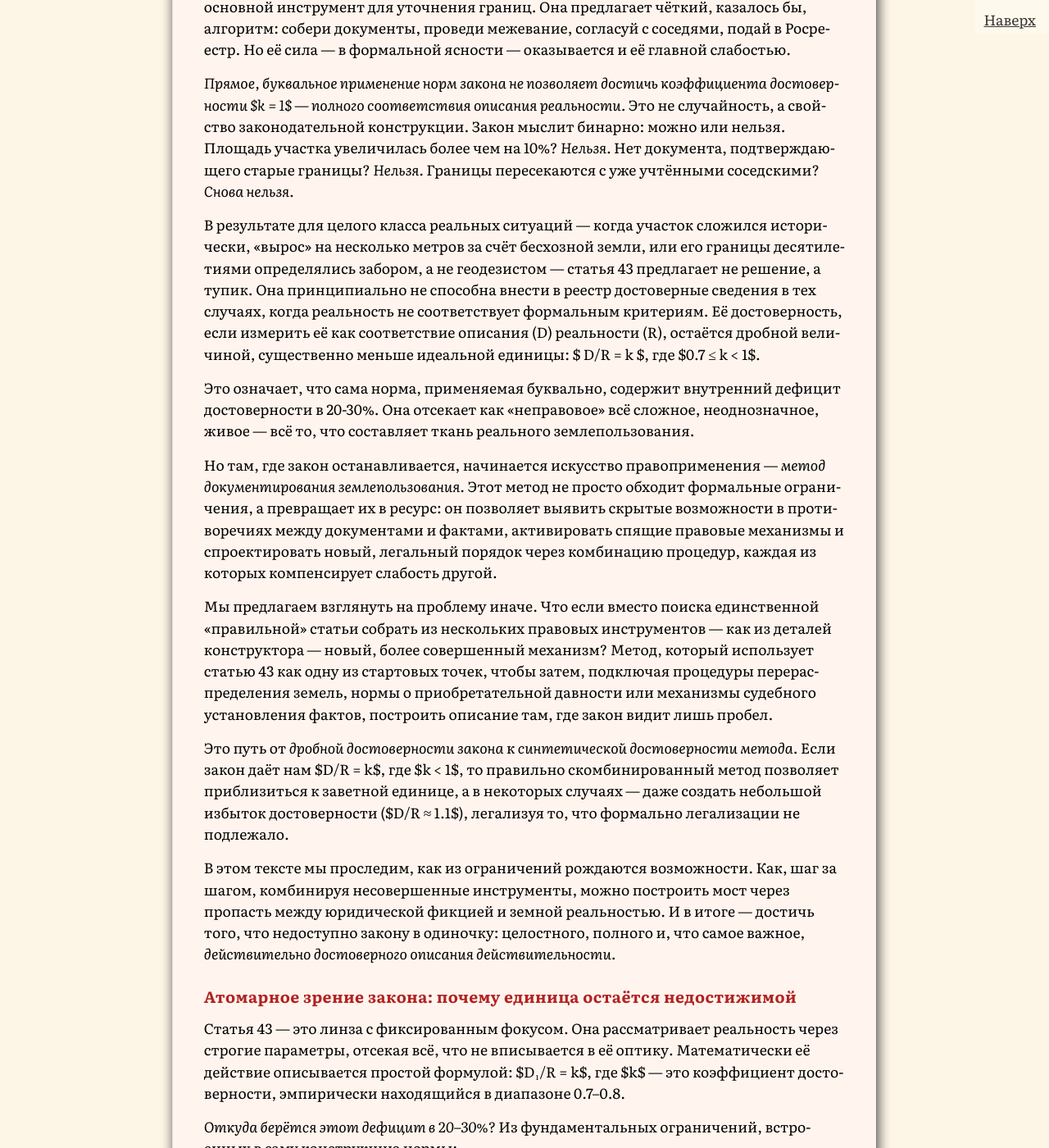
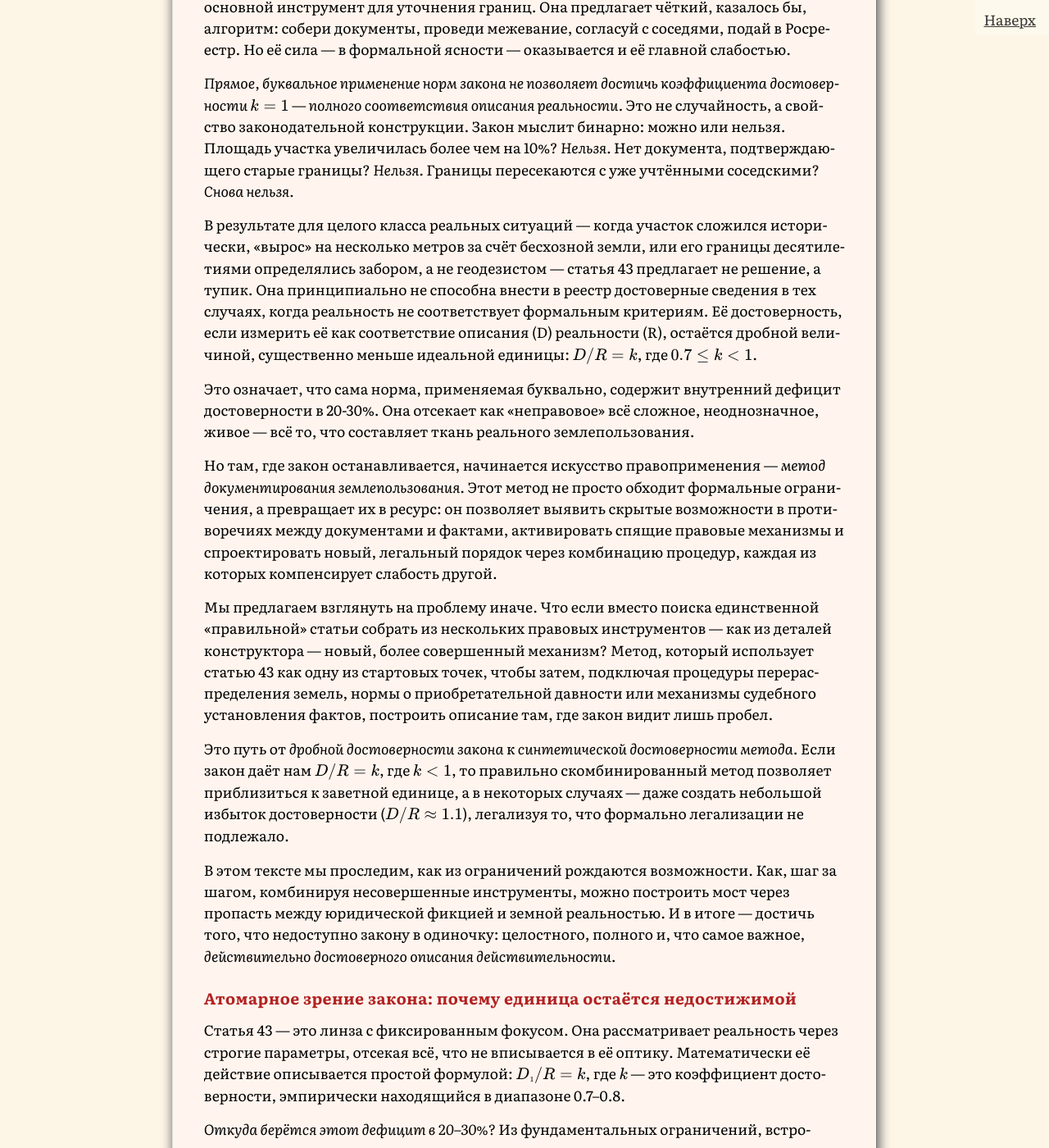
Before and after one commit to SergSi/land-use-art, a Jekyll site: the page built from _posts/2026-02-12-alhimia.md, in a window 1280 px wide and 1400 px high, scrolled down 905 px. Shown: the whole window at 82% size. Built offline with Jekyll 4.4.1, drawn with Linux system fonts in a browser that asks for light colours; some web fonts are replaced; some of the changed text lies outside the part shown.

Commit message:
Update 2026-02-12-alhimia.md

````diff
--- a/_posts/2026-02-12-alhimia.md
+++ b/_posts/2026-02-12-alhimia.md
@@ -9,11 +9,11 @@
 
 Представьте себе идеальную кадастровую карту, где каждый контур участка совпадает с его реальными границами на местности — без разрывов, недомолвок, «серых зон». Это и есть цель земельного кадастра: создать достоверное цифровое отражение физического мира. На страже этой цели стоит статья 43 Федерального закона № 218-ФЗ — основной инструмент для уточнения границ. Она предлагает чёткий, казалось бы, алгоритм: собери документы, проведи межевание, согласуй с соседями, подай в Росреестр. Но её сила — в формальной ясности — оказывается и её главной слабостью.
 
-*Прямое, буквальное применение норм закона не позволяет достичь коэффициента достоверности $k = 1$ — полного соответствия описания реальности.* Это не случайность, а свойство законодательной конструкции. Закон мыслит бинарно: можно или нельзя. Площадь участка увеличилась более чем на 10%? *Нельзя.* Нет документа, подтверждающего старые границы? *Нельзя.* Границы пересекаются с уже учтёнными соседскими? *Снова нельзя.*
+*Прямое, буквальное применение норм закона не позволяет достичь коэффициента достоверности $$k = 1$$ — полного соответствия описания реальности.* Это не случайность, а свойство законодательной конструкции. Закон мыслит бинарно: можно или нельзя. Площадь участка увеличилась более чем на 10%? *Нельзя.* Нет документа, подтверждающего старые границы? *Нельзя.* Границы пересекаются с уже учтёнными соседскими? *Снова нельзя.*
 
-В результате для целого класса реальных ситуаций — когда участок сложился исторически, «вырос» на несколько метров за счёт бесхозной земли, или его границы десятилетиями определялись забором, а не геодезистом — статья 43 предлагает не решение, а тупик. Она принципиально не способна внести в реестр достоверные сведения в тех случаях, когда реальность не соответствует формальным критериям. Её достоверность, если измерить её как соответствие описания (D) реальности (R), остаётся дробной величиной, существенно меньше идеальной единицы: $
+В результате для целого класса реальных ситуаций — когда участок сложился исторически, «вырос» на несколько метров за счёт бесхозной земли, или его границы десятилетиями определялись забором, а не геодезистом — статья 43 предлагает не решение, а тупик. Она принципиально не способна внести в реестр достоверные сведения в тех случаях, когда реальность не соответствует формальным критериям. Её достоверность, если измерить её как соответствие описания (D) реальности (R), остаётся дробной величиной, существенно меньше идеальной единицы: $$
 D/R = k
-$, где $0.7 ≤ k < 1$.
+$$, где $$0.7 ≤ k < 1$$.
 
 Это означает, что сама норма, применяемая буквально, содержит внутренний дефицит достоверности в 20-30%. Она отсекает как «неправовое» всё сложное, неоднозначное, живое — всё то, что составляет ткань реального землепользования.
 
@@ -21,13 +21,13 @@
 
 Мы предлагаем взглянуть на проблему иначе. Что если вместо поиска единственной «правильной» статьи собрать из нескольких правовых инструментов — как из деталей конструктора — новый, более совершенный механизм? Метод, который использует статью 43 как одну из стартовых точек, чтобы затем, подключая процедуры перераспределения земель, нормы о приобретательной давности или механизмы судебного установления фактов, построить описание там, где закон видит лишь пробел.
 
-Это путь от *дробной достоверности закона* к *синтетической достоверности метода*. Если закон даёт нам $D/R = k$, где $k < 1$, то правильно скомбинированный метод позволяет приблизиться к заветной единице, а в некоторых случаях — даже создать небольшой избыток достоверности ($D/R ≈ 1.1$), легализуя то, что формально легализации не подлежало.
+Это путь от *дробной достоверности закона* к *синтетической достоверности метода*. Если закон даёт нам $$D/R = k$$, где $$k < 1$$, то правильно скомбинированный метод позволяет приблизиться к заветной единице, а в некоторых случаях — даже создать небольшой избыток достоверности ($$D/R ≈ 1.1$$), легализуя то, что формально легализации не подлежало.
 
 В этом тексте мы проследим, как из ограничений рождаются возможности. Как, шаг за шагом, комбинируя несовершенные инструменты, можно построить мост через пропасть между юридической фикцией и земной реальностью. И в итоге — достичь того, что недоступно закону в одиночку: целостного, полного и, что самое важное, *действительно достоверного описания действительности*.
 
 ### Атомарное зрение закона: почему единица остаётся недостижимой
 
-Статья 43 — это линза с фиксированным фокусом. Она рассматривает реальность через строгие параметры, отсекая всё, что не вписывается в её оптику. Математически её действие описывается простой формулой: $D₁/R = k$, где $k$ — это коэффициент достоверности, эмпирически находящийся в диапазоне 0.7–0.8.
+Статья 43 — это линза с фиксированным фокусом. Она рассматривает реальность через строгие параметры, отсекая всё, что не вписывается в её оптику. Математически её действие описывается простой формулой: $$D₁/R = k$$, где $$k$$ — это коэффициент достоверности, эмпирически находящийся в диапазоне 0.7–0.8.
 
 *Откуда берётся этот дефицит в 20–30%?* Из фундаментальных ограничений, встроенных в саму конструкцию нормы:
 
@@ -41,47 +41,47 @@
 
 Практик подходит к задаче иначе. Он смотрит не на тупики, а на возможности. Его метод — это не применение одной нормы, а *правовая комбинаторика*.
 
-Если закон работает по формуле $D₁/R = k$, то метод использует более сложную математику:
+Если закон работает по формуле $$D₁/R = k$$, то метод использует более сложную математику:
 
-$(D₂ + D₃ + ... + Dₙ)/R ≈ ∏(1 + εᵢ)$,
+$$(D₂ + D₃ + ... + Dₙ)/R ≈ ∏(1 + εᵢ)$$,
 
 где:
 
-- $D₂$ — ст. 39.28 ЗК РФ (перераспределение);
-- $D₃$ — ст. 234 ГК РФ (приобретательная давность);
-- $D₄$ — ст. 39 ФЗ-221 (согласование границ);
-- $εᵢ$ — "правовые поправки" каждой процедуры.
+- $$D₂$$ — ст. 39.28 ЗК РФ (перераспределение);
+- $$D₃$$ — ст. 234 ГК РФ (приобретательная давность);
+- $$D₄$$ — ст. 39 ФЗ-221 (согласование границ);
+- $$εᵢ$$ — "правовые поправки" каждой процедуры.
 
-Это значит, что конечная достоверность достигается не вычитанием лишнего (как в законе), а сложением и умножением различных правовых процедур, каждая из которых вносит свою небольшую поправку $εᵢ$ к общей картине.
+Это значит, что конечная достоверность достигается не вычитанием лишнего (как в законе), а сложением и умножением различных правовых процедур, каждая из которых вносит свою небольшую поправку $$εᵢ$$ к общей картине.
 
 Рассмотрим эту комбинаторную логику на примере тупика статьи 43.
 
-*Ситуация:* Участок в 10 соток, поставленный на учёт в 1993 году. По документам ($Sдок$) — 1000 м². Фактически ($Sфакт$) забором охвачено 1150 м². Излишек в 150 м² образовался за счёт бесхозного склона оврага, который владелец 20 лет назад расчистил и начал использовать.
+*Ситуация:* Участок в 10 соток, поставленный на учёт в 1993 году. По документам ($$Sдок$$) — 1000 м². Фактически ($$Sфакт$$) забором охвачено 1150 м². Излишек в 150 м² образовался за счёт бесхозного склона оврага, который владелец 20 лет назад расчистил и начал использовать.
 
 *Путь закона (ст. 43):*
-1.  Сравниваем: $Sфакт > Sдок + 10%$ (1150 > 1100).
+1.  Сравниваем: $$Sфакт > Sдок + 10%$$ (1150 > 1100).
 2.  *Результат:* Приостановление, отказ. Описание невозможно.
 
 *Путь метода (правовая комбинаторика):*
 
-1.  *Этап 1 — Фиксация ядра:* Используем статью 43 для уточнения и легализации тех 1100 м², которые укладываются в допустимый предел. Участок получает установленные границы в ЕГРН (достигнуто $k$).
+1.  *Этап 1 — Фиксация ядра:* Используем статью 43 для уточнения и легализации тех 1100 м², которые укладываются в допустимый предел. Участок получает установленные границы в ЕГРН (достигнуто $$k$$).
 2.  *Этап 2 — Подключение смежного механизма:* К легализованному «ядру» применяем процедуру перераспределения земель (ст. 39.28 ЗК РФ). Формируем схему, где к участку добавляется смежный «клин» муниципальной земли площадью 50 м² (часть излишка).
 3.  *Этап 3 — Судебная легализация остатка:* Оставшиеся 100 м², которыми владелец открыто и добросовестно владел более 15 лет, легализуем через суд по иску о признании права собственности в силу приобретательной давности (ст. 234 ГК РФ).
 4.  *Этап 4 — Финальный синтез:* На основании решения суда и соглашения о перераспределении готовится итоговый межевой план, где все 1150 м² получают новый, единый кадастровый номер и установленные границы.
 
-*Ключевая операция здесь — $⊕$ (правовая композиция):*
+*Ключевая операция здесь — $$⊕$$ (правовая композиция):*
 
-$Метод = Статья43 \oplus Перераспределение \oplus \text{Судебная легализация}$
+$$Метод = Статья43 \oplus Перераспределение \oplus \text{Судебная легализация}$$
 
 Каждый элемент композиции решает задачу, непосильную для предыдущего. Статья 43 создаёт правовую платформу (легальное «ядро»). Перераспределение присоединяет часть излишка через диалог с государством. Суд — санкционирует легализацию того, что не подпадает под административные процедуры. Их последовательное применение создает *эмерджентный эффект*: целостный результат, невозможный при использовании любого из инструментов по отдельности.
 
 ### Природа «излишка» достоверности: когда описание создает новую реальность
 
-Самое парадоксальное в этом методе — возможность достичь соотношения $D/R ≈ 1.1$. Как описание может быть «достовернее» реальности? Что это за лишние 0.1?
+Самое парадоксальное в этом методе — возможность достичь соотношения $$D/R ≈ 1.1$$. Как описание может быть «достовернее» реальности? Что это за лишние 0.1?
 
 Это не ошибка измерений, а фундаментальное свойство синтетического подхода. Метод не просто фиксирует то, что есть. Он *узаконивает новое правовое состояние*.
 
-Возвращаясь к нашему примеру: те самые 150 м² до начала процедуры были правовым нулём — фактическим использованием без статуса. Они были частью физической реальности (R), но отсутствовали в правовой (D). Метод, легализуя их, не просто догоняет реальность, а совершает онтологический скачок: он превращает «ничейную» землю в объект права. В итоге, $D$ (описание) начинает охватывать не только исходную реальность, но и её новое, расширенное правовое измерение. Этот «избыток» — и есть *созданная правовая реальность*.
+Возвращаясь к нашему примеру: те самые 150 м² до начала процедуры были правовым нулём — фактическим использованием без статуса. Они были частью физической реальности (R), но отсутствовали в правовой (D). Метод, легализуя их, не просто догоняет реальность, а совершает онтологический скачок: он превращает «ничейную» землю в объект права. В итоге, $$D$$ (описание) начинает охватывать не только исходную реальность, но и её новое, расширенное правовое измерение. Этот «избыток» — и есть *созданная правовая реальность*.
 
 *Из чего состоит этот прирост в 0.1? Из «тёмной материи» права:*
 *   *неформальные договорённости*, превращённые в акты согласования;
@@ -93,7 +93,7 @@
 
 Итак, перед нами два разных способа работать с разрывом между законом и жизнью.
 
-*Путь закона (статья 43)* — это путь *классической механики*. Он пытается преодолеть барьер формальных ограничений высотой $H$ за счёт набора энергии $E > H$ в рамках одной нормы. Чаще всего эта энергия оказывается недостаточной, и барьер остаётся непреодолимым. Результат — дробная, неполная достоверность, фрагментарная реальность.
+*Путь закона (статья 43)* — это путь *классической механики*. Он пытается преодолеть барьер формальных ограничений высотой $$H$$ за счёт набора энергии $$E > H$$ в рамках одной нормы. Чаще всего эта энергия оказывается недостаточной, и барьер остаётся непреодолимым. Результат — дробная, неполная достоверность, фрагментарная реальность.
 
 *Путь метода (правовая комбинаторика)* — это путь *квантового туннелирования*. Он не штурмует барьер, а находит обходной маршрут через комбинацию нескольких ловушек и лазеек, созданных разными статьями. Вероятность успеха определяется интегралом по сложному пути, где слабость одного инструмента компенсируется силой другого.
 
@@ -119,7 +119,7 @@
 
 *Опытные кадастровые инженеры и земельные юристы по своему опыту знают: они — алхимики.* Их мастерство измеряется не знанием отдельных статей, а умением чувствовать, в каких пропорциях и последовательности смешивать эти «элементы», когда добавить «тепла» судебного процесса, а когда — «охладить» ситуацию административным согласованием. Они работают с правом как алхимик с ретортой — наблюдая за реакциями, корректируя состав, зная, что неверное движение превратит золото в пустую золу формального отказа.
 
-```mermaid
+{% include mermaid.html content='
 graph TD
     subgraph S[Исходные элементы]
     	direction LR
@@ -150,7 +150,7 @@
     style P1 fill:#f3e5f5,stroke:#7b1fa2,stroke-width:2px
     style P2 fill:#e1f5fe,stroke:#0277bd,stroke-width:2px
     style G fill:#fffde7,stroke:#f9a825,stroke-width:3px
-```
+' caption="Алгоритм легализации фактического исользования земли" number="1" %}
 
 Таким образом, алхимия метода — не недостаток, а его сила и необходимое условие. Это признание того, что между идеальным миром закона и сложным миром жизни требуется не просто мост, а настоящая *трансмутационная установка*, где разные природы права взаимодействуют, взаимно стимулируются и катализируются, чтобы родить новое качество — прочную, признанную и работающую правовую реальность, где достоверность описания не просто догоняет действительность, но иногда и опережает её, создавая правовые рамки для отношений человека и земли.
 
````
